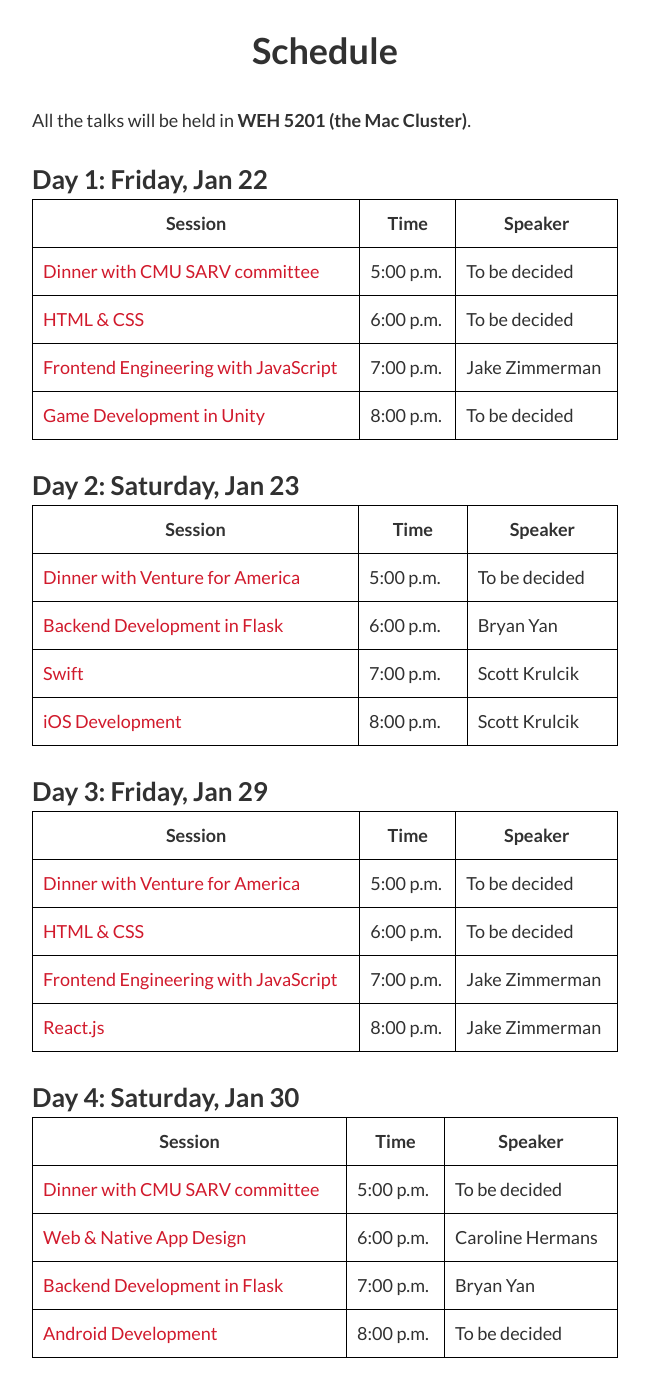
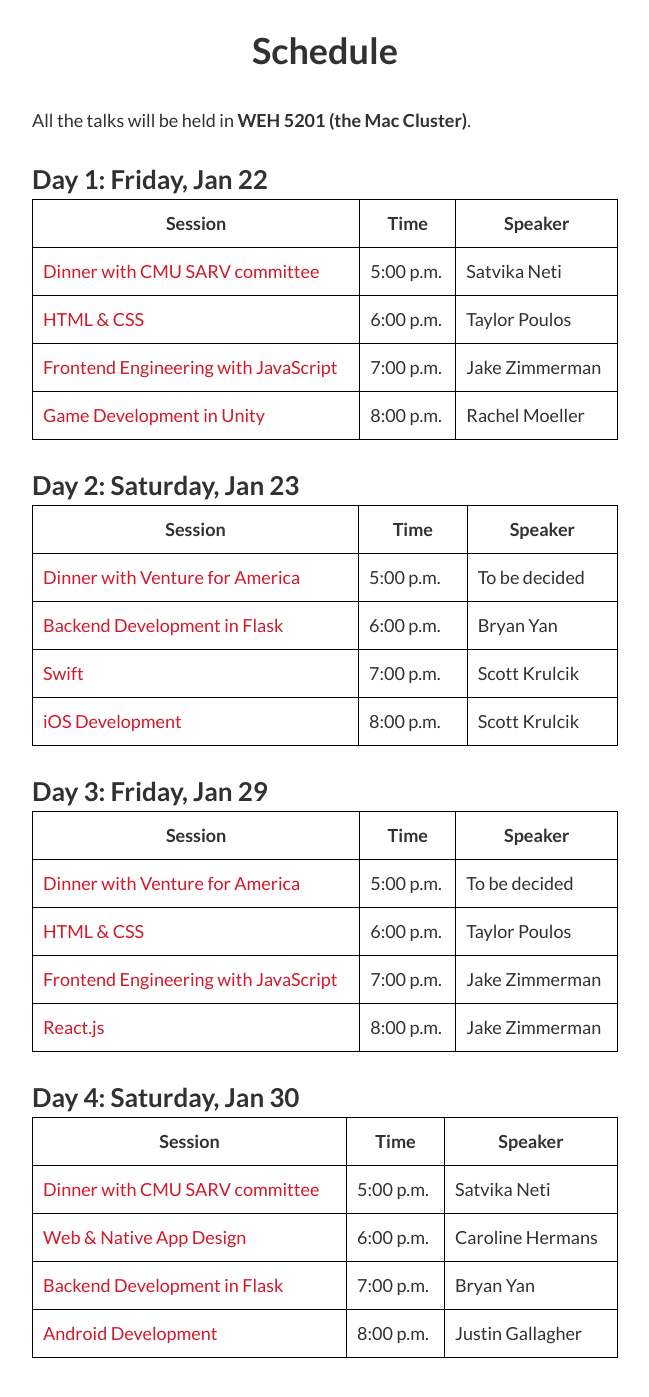
Before and after one commit to ScottyLabs/crashcourse, a Jekyll site: the page built from index.md, in a window 1280 px wide and 1400 px high, scrolled down 1955 px. Shown: the top 1397 px of the window, without its empty margins (315-964 px from the left). Built offline with Jekyll 4.4.1, drawn with Linux system fonts in a browser that asks for light colours; nearby versions of some CDN libraries; some web fonts are replaced; Markdown is read by kramdown in place of the engine named in the settings; some of the changed text lies outside the part shown.

Commit message:
Add a bunch of speakers

```diff
--- a/_talks/android-dev/index.md
+++ b/_talks/android-dev/index.md
@@ -8,7 +8,7 @@
   haven't used it before. You don't have to have a Mac to write Android apps.
   Come learn what you need to know to get started writing your first Android
   app.
-#speaker:
+speaker: Justin Gallagher
 # optional: if your talk already has a page describing it somewhere, perhaps on
 # your personal website or on a different organization's site, uncomment and
 # populate this with a link to get there.
--- a/_talks/game-dev-unity/index.md
+++ b/_talks/game-dev-unity/index.md
@@ -4,7 +4,7 @@
 subtitle: build engaging 3D graphical games
 description: >
   Description coming soon!
-#speaker: Game Creation Society
+speaker: Rachel Moeller
 # optional: if your talk already has a page describing it somewhere, perhaps on
 # your personal website or on a different organization's site, uncomment and
 # populate this with a link to get there.
--- a/_talks/html-css/index.md
+++ b/_talks/html-css/index.md
@@ -7,7 +7,7 @@
   how a document is structured, while CSS controls how it's displayed. Using
   just a little bit of knowledge, it's easy to make quite impressive-looking
   sites.
-#speaker:
+speaker: Taylor Poulos
 ---
 
 We will be covering some basic elements of HTML & CSS. Make sure you come with a
--- a/_talks/idea-generation-sarv/index.md
+++ b/_talks/idea-generation-sarv/index.md
@@ -8,7 +8,7 @@
   with these sensitive issues, and some areas that could be greatly aided
   by useful new apps. If you're looking for ideas for TartanHacks, perhaps
   something here will pique your interest!
-#speaker:
+speaker: Satvika Neti
 # optional: if your talk already has a page describing it somewhere, perhaps on
 # your personal website or on a different organization's site, uncomment and
 # populate this with a link to get there.
```
